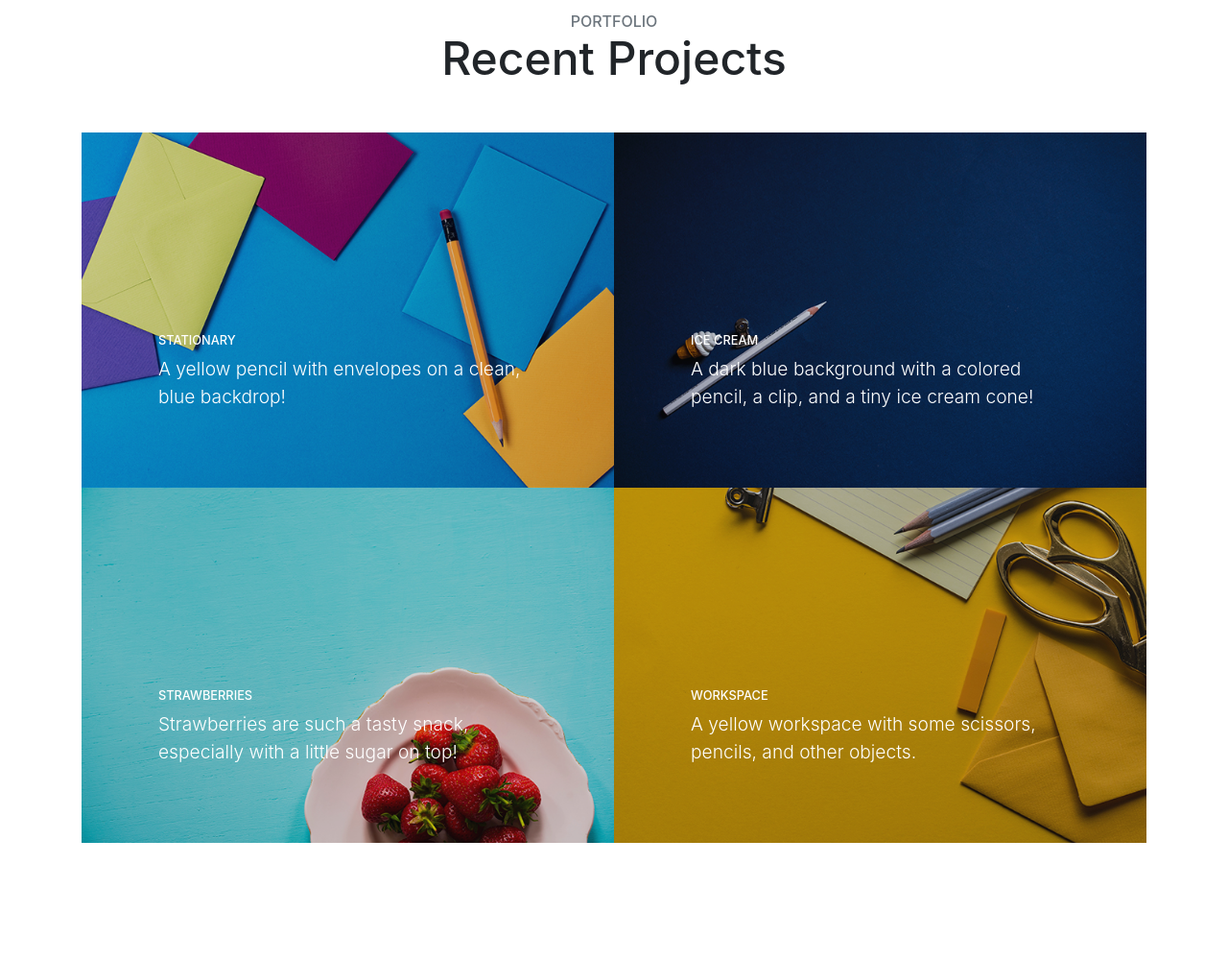
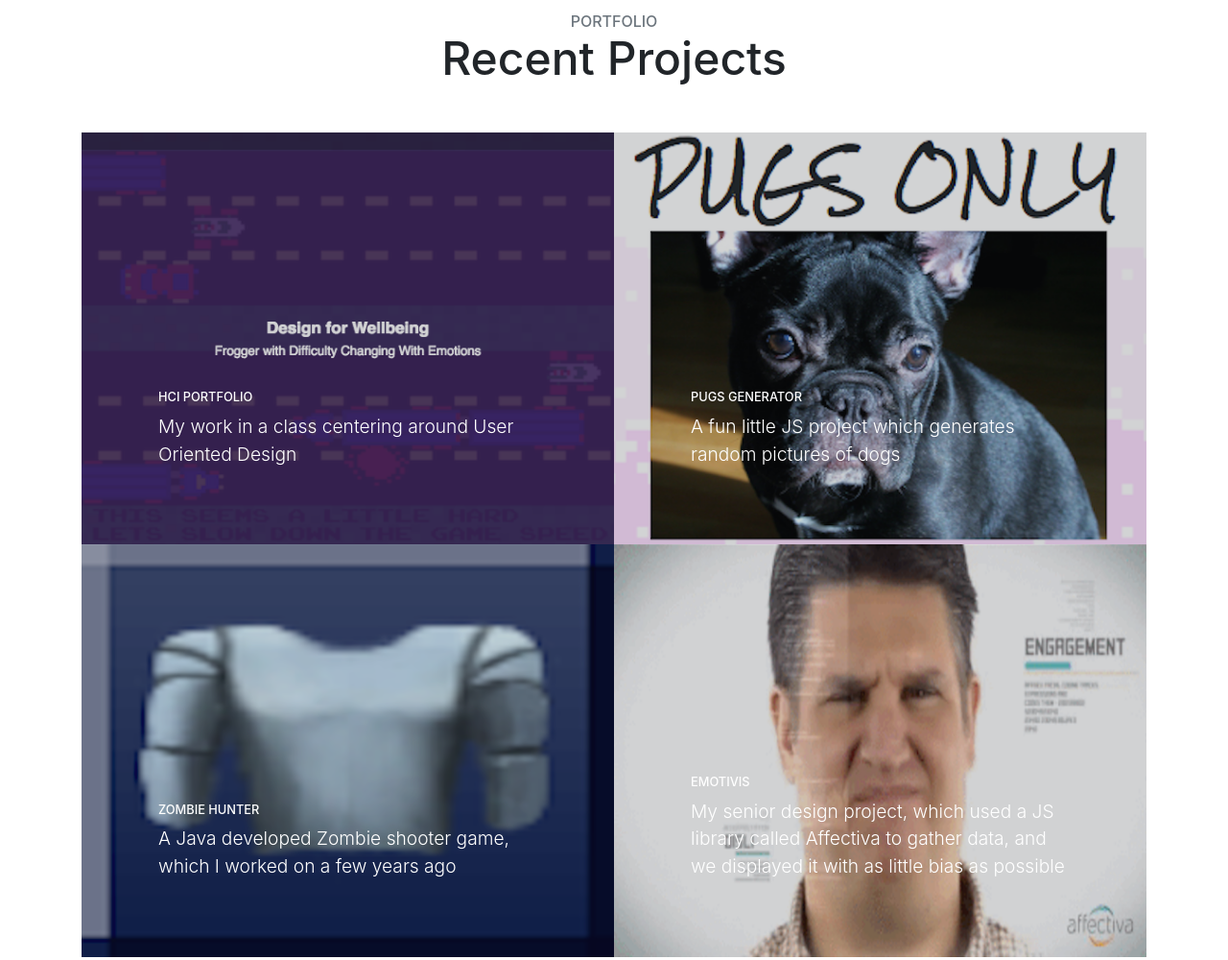
Before and after one commit to DannyToback/AboutMe, a website with bundled scripts: page index.html in a window 1280 px wide. Shown: the part 2240-3240 px from the top of the page at 96% size. Built offline with nearby package versions, Linux system fonts and the light colour scheme.

Commit message:
finished

```diff
--- a/index.html
+++ b/index.html
@@ -98,7 +98,7 @@
         <div class="row">
           <div class="col-lg-3 col-md-6 mb-5 mb-lg-0">
             <span class="service-icon rounded-circle mx-auto mb-3">
-              <i class="icon-screen-smartphone"></i>
+              <i class="icon-cup"></i>
             </span>
             <h4>
               <strong>Java</strong>
@@ -111,7 +111,7 @@
           </div>
           <div class="col-lg-3 col-md-6 mb-5 mb-lg-0">
             <span class="service-icon rounded-circle mx-auto mb-3">
-              <i class="icon-pencil"></i>
+              <i class="icon-book-open"></i>
             </span>
             <h4>
               <strong>Python</strong>
@@ -124,7 +124,7 @@
           </div>
           <div class="col-lg-3 col-md-6 mb-5 mb-md-0">
             <span class="service-icon rounded-circle mx-auto mb-3">
-              <i class="icon-like"></i>
+              <i class="icon-chart"></i>
             </span>
             <h4>
               <strong>UI/UX & User Oriented Design</strong>
@@ -138,7 +138,7 @@
           </div>
           <div class="col-lg-3 col-md-6">
             <span class="service-icon rounded-circle mx-auto mb-3">
-              <i class="icon-mustache"></i>
+              <i class="icon-screen-desktop"></i>
             </span>
             <h4>
               <strong>Coding Enviornments</strong>
@@ -160,47 +160,47 @@
         </div>
         <div class="row no-gutters">
           <div class="col-lg-6">
-            <a class="portfolio-item" href="#">
+            <a class="portfolio-item" href="https://dannytoback.github.io/portfolio/">
               <span class="caption">
                 <span class="caption-content">
-                  <h2>Stationary</h2>
-                  <p class="mb-0">A yellow pencil with envelopes on a clean, blue backdrop!</p>
+                  <h2>HCI Portfolio</h2>
+                  <p class="mb-0">My work in a class centering around User Oriented Design</p>
                 </span>
               </span>
-              <img class="img-fluid" src="img/portfolio-1.jpg" alt="">
+              <img class="img-fluid" src="img/portfolio-1.png" alt="">
             </a>
           </div>
           <div class="col-lg-6">
-            <a class="portfolio-item" href="#">
+            <a class="portfolio-item" href="https://dannytoback.github.io/fullstack/dogs/dogs.html">
               <span class="caption">
                 <span class="caption-content">
-                  <h2>Ice Cream</h2>
-                  <p class="mb-0">A dark blue background with a colored pencil, a clip, and a tiny ice cream cone!</p>
+                  <h2>Pugs Generator</h2>
+                  <p class="mb-0">A fun little JS project which generates random pictures of dogs</p>
                 </span>
               </span>
-              <img class="img-fluid" src="img/portfolio-2.jpg" alt="">
+              <img class="img-fluid" src="img/portfolio-2.png" alt="">
             </a>
           </div>
           <div class="col-lg-6">
-            <a class="portfolio-item" href="#">
+            <a class="portfolio-item" href="https://www.dropbox.com/sh/klob320e1sgv6ka/AADwDjJy1EkpK3BkXhBjmRLVa?dl=0">
               <span class="caption">
                 <span class="caption-content">
-                  <h2>Strawberries</h2>
-                  <p class="mb-0">Strawberries are such a tasty snack, especially with a little sugar on top!</p>
+                  <h2>Zombie Hunter</h2>
+                  <p class="mb-0">A Java developed Zombie shooter game, which I worked on a few years ago</p>
                 </span>
               </span>
-              <img class="img-fluid" src="img/portfolio-3.jpg" alt="">
+              <img class="img-fluid" src="img/portfolio-3.png" alt="">
             </a>
           </div>
           <div class="col-lg-6">
-            <a class="portfolio-item" href="#">
+            <a class="portfolio-item" href="http://dannytoback.github.io">
               <span class="caption">
                 <span class="caption-content">
-                  <h2>Workspace</h2>
-                  <p class="mb-0">A yellow workspace with some scissors, pencils, and other objects.</p>
+                  <h2>EmotiVis</h2>
+                  <p class="mb-0">My senior design project, which used a JS library called Affectiva to gather data, and we displayed it with as little bias as possible</p>
                 </span>
               </span>
-              <img class="img-fluid" src="img/portfolio-4.jpg" alt="">
+              <img class="img-fluid" src="img/portfolio-4.png" alt="">
             </a>
           </div>
         </div>
```
Also changed, not shown: img/portfolio-1.jpg (deleted), img/portfolio-1.png (added), img/portfolio-2.jpg (deleted), img/portfolio-2.png (added), img/portfolio-3.jpg (deleted), img/portfolio-3.png (added), img/portfolio-4.jpg (deleted), img/portfolio-4.png (added), 3 other files.
